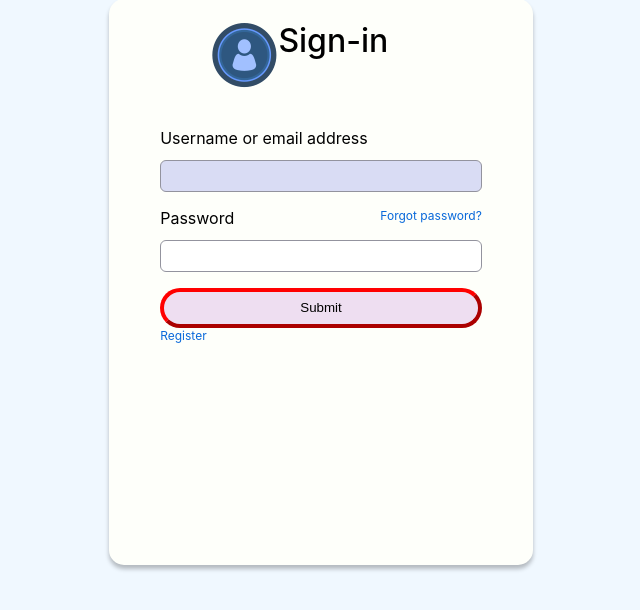
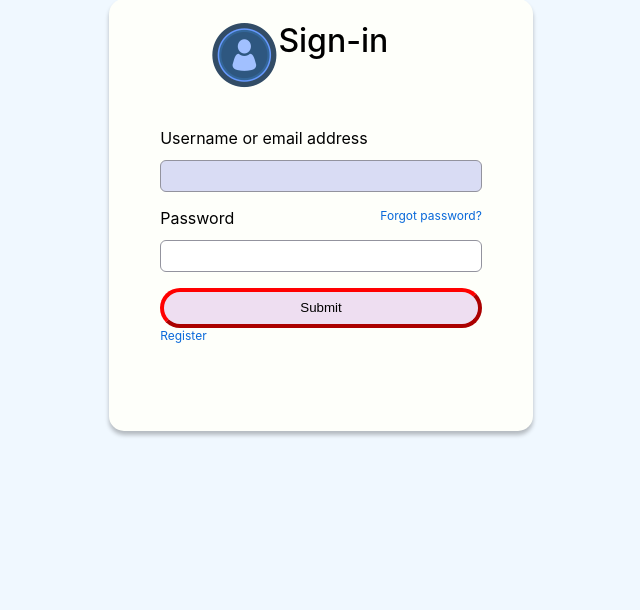
Before and after one commit to Dierickb/reservaHotel, a Flask app: page /signin in a window 1280 px wide. Shown: the part 97-707 px from the top of the page, without its empty margins (319-959 px from the left). Run offline with Flask 2, Linux system fonts and the light colour scheme.

Commit message:
feat: add login class to cards html login

```diff
--- a/app/views/static/css/card.css
+++ b/app/views/static/css/card.css
@@ -19,6 +19,9 @@
   position: relative;
   background-color: #fefffa;
   padding: 2.7vh 4vw 2.7vh 4vw;
+}
+.cardBox .card.login {
+  height: 54vh;
 }
 .cardBox .card .numbers {
   position: relative;
--- a/app/views/templates/signin.html
+++ b/app/views/templates/signin.html
@@ -15,7 +15,7 @@
     <div class="bodyContent">
         <div class="carouselContainer signin">
             <div class="cardBox">
-                <div class="card">
+                <div class="card login">
 
                     <div class="cardTitle">
                         <div class="numbers" id="numPos">
```
